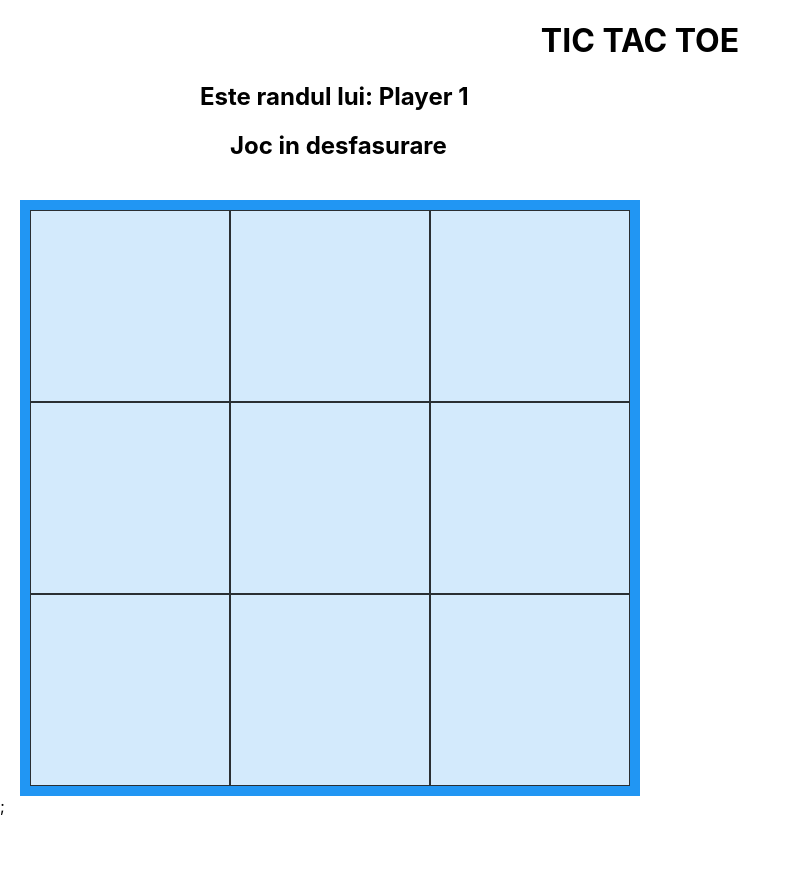
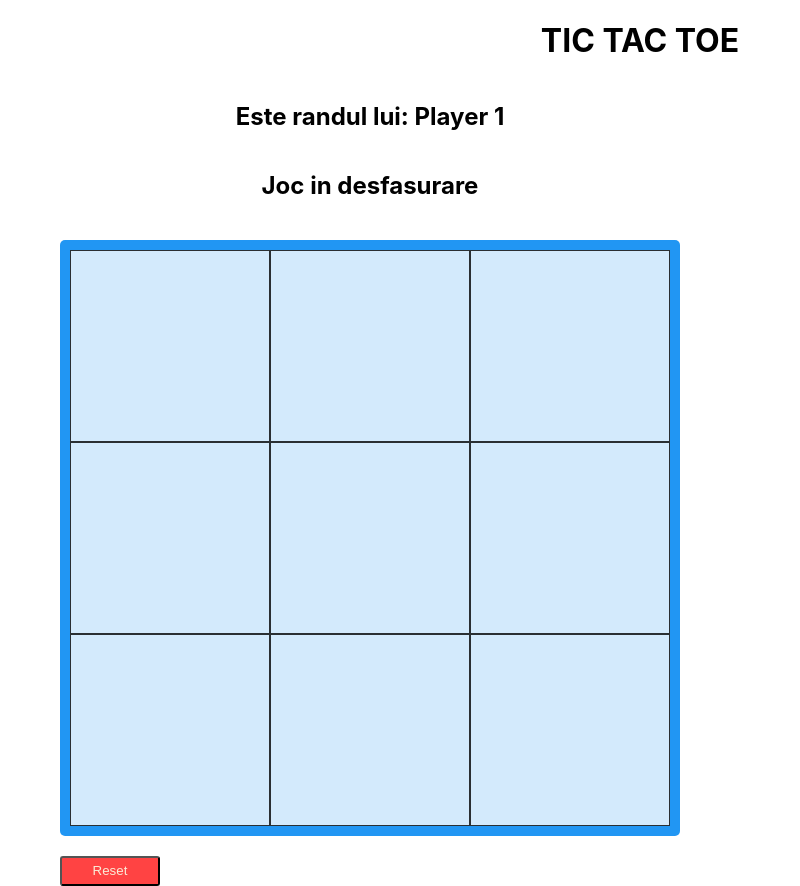
Before and after one commit to tesla95E/X-0-react-project, a React (Create React App) app in the folder tic_tac_toe_app/: page / in a window 1280 px wide. Shown: the whole page, without its empty margins (0-800 px from the left). Before the commit the page ends 816 px from the top, so only its background shows below. Built offline with nearby package versions, Linux system fonts and the light colour scheme.

Commit message:
changed css for gameTable

```diff
--- a/tic_tac_toe_app/src/Components/GameTable.css
+++ b/tic_tac_toe_app/src/Components/GameTable.css
@@ -2,22 +2,30 @@ h1 {
   text-align: center;
 }
 
-.PlayerNames {
-  margin-left: 200px;
+.leftSide {
+  width: 50%;
+  display: grid;
+  grid-row-gap: 20px;
+  margin-left: 50px;
+  justify-content: center;
+}
+.header {
+  width: 100%;
+  display: grid;
+  justify-content: center;
 }
 
 .winner {
-  margin-left: 230px;
+  text-align: center;
 }
 
 .GameTable {
-  margin-top: 40px;
-  margin-left: 20px;
   display: grid;
   width: 600px;
   grid-template-columns: auto auto auto;
   background-color: #2196f3;
   padding: 10px;
+  border-radius: 5px;
 }
 
 .grid-item {
@@ -28,3 +36,11 @@ h1 {
   text-align: center;
   height: 150px;
 }
+
+.resetButton {
+  width: 100px;
+  height: 30px;
+  border-radius: 3px;
+  background-color: rgba(255, 0, 0, 0.739);
+  color: antiquewhite;
+}
--- a/tic_tac_toe_app/src/Components/GameTable.jsx
+++ b/tic_tac_toe_app/src/Components/GameTable.jsx
@@ -31,20 +31,60 @@ function GameTable() {
   return (
     <>
       <h1>TIC TAC TOE</h1>
-      <h2 className="PlayerNames">Este randul lui: {player}</h2>
-      <h2 className="winner">{GameResult(array)}</h2>
-      <div className="GameTable">
-        <div onClick={() => handleClick(0)} id="0" className="grid-item"></div>
-        <div onClick={() => handleClick(1)} id="1" className="grid-item"></div>
-        <div onClick={() => handleClick(2)} id="2" className="grid-item"></div>
-        <div onClick={() => handleClick(3)} id="3" className="grid-item"></div>
-        <div onClick={() => handleClick(4)} id="4" className="grid-item"></div>
-        <div onClick={() => handleClick(5)} id="5" className="grid-item"></div>
-        <div onClick={() => handleClick(6)} id="6" className="grid-item"></div>
-        <div onClick={() => handleClick(7)} id="7" className="grid-item"></div>
-        <div onClick={() => handleClick(8)} id="8" className="grid-item"></div>
+      <div className="leftSide">
+        <header className="header">
+          <h2 className="PlayerNames">Este randul lui: {player}</h2>
+          <h2 className="winner">{GameResult(array)}</h2>
+        </header>
+        <div className="GameTable">
+          <div
+            onClick={() => handleClick(0)}
+            id="0"
+            className="grid-item"
+          ></div>
+          <div
+            onClick={() => handleClick(1)}
+            id="1"
+            className="grid-item"
+          ></div>
+          <div
+            onClick={() => handleClick(2)}
+            id="2"
+            className="grid-item"
+          ></div>
+          <div
+            onClick={() => handleClick(3)}
+            id="3"
+            className="grid-item"
+          ></div>
+          <div
+            onClick={() => handleClick(4)}
+            id="4"
+            className="grid-item"
+          ></div>
+          <div
+            onClick={() => handleClick(5)}
+            id="5"
+            className="grid-item"
+          ></div>
+          <div
+            onClick={() => handleClick(6)}
+            id="6"
+            className="grid-item"
+          ></div>
+          <div
+            onClick={() => handleClick(7)}
+            id="7"
+            className="grid-item"
+          ></div>
+          <div
+            onClick={() => handleClick(8)}
+            id="8"
+            className="grid-item"
+          ></div>
+        </div>
+        <button className="resetButton">Reset</button>
       </div>
-      ;
     </>
   );
 }
```
